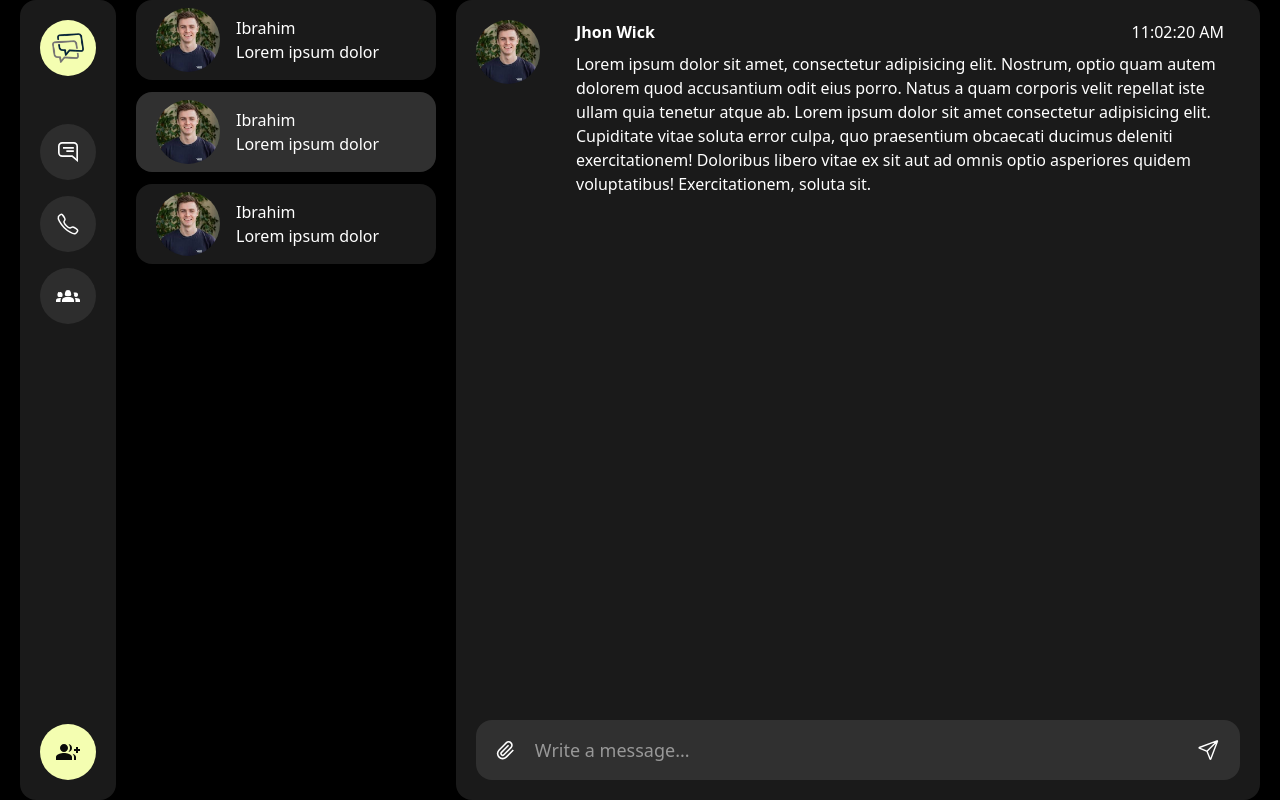
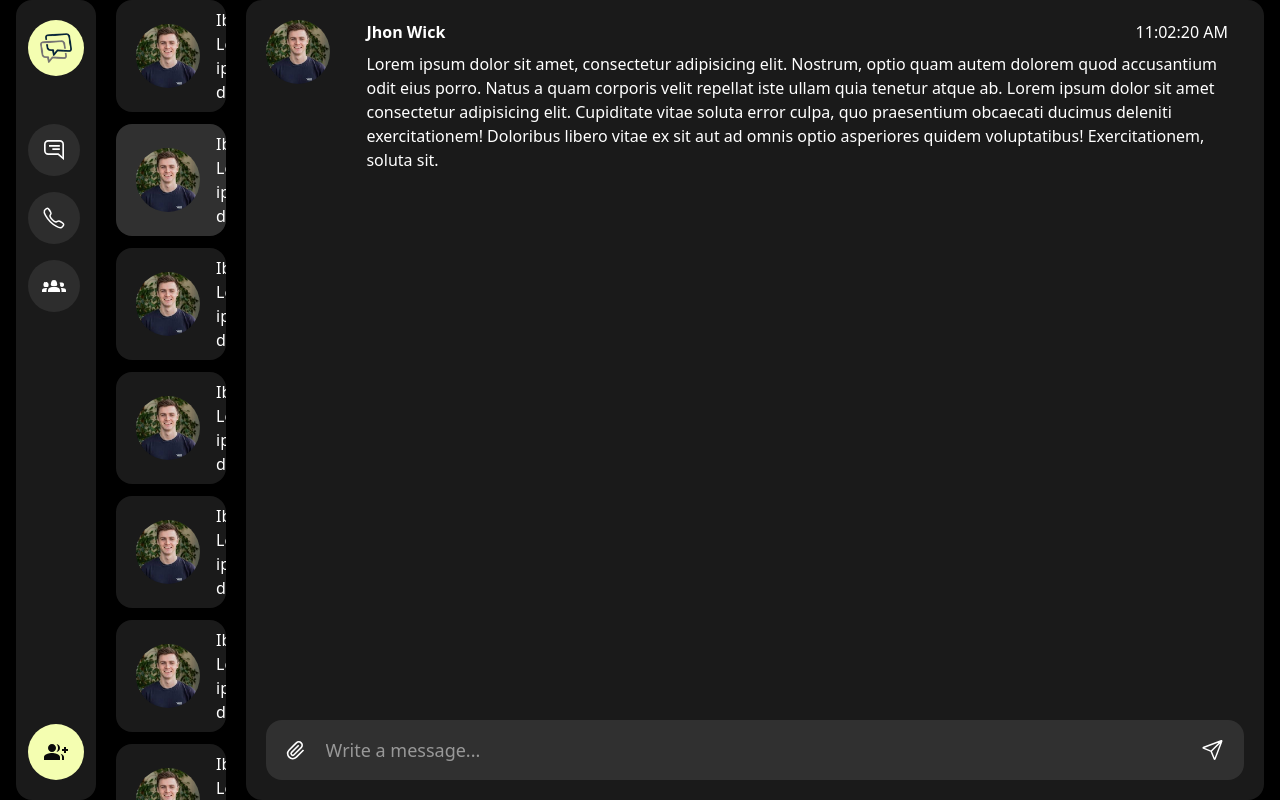
Before and after one commit to Ibrahim-Develops/online-chat-app, a Next.js app: page /chat/home in a window 1280 px wide. Built offline with nearby package versions, Linux system fonts and the light colour scheme.

Commit message:
Chatbar scroll

```diff
--- a/app/chat/layout.tsx
+++ b/app/chat/layout.tsx
@@ -3,7 +3,7 @@ import React from 'react'
 
 const layout = ({children}: Readonly<{children: React.ReactNode;}>) => {
   return (
-    <div className='flex'>
+    <div className='flex px-4'>
         <Asidebar/>
         {children}
     </div>
--- a/app/globals.css
+++ b/app/globals.css
@@ -126,3 +126,12 @@
     padding: 0;
   }
 }
+
+.scrollbar-hide::-webkit-scrollbar {
+  display: none;
+}
+
+.scrollbar-hide {
+  scrollbar-width: none;
+  -ms-overflow-style: none;
+}
--- a/components/Asidebar.tsx
+++ b/components/Asidebar.tsx
@@ -8,20 +8,20 @@ import Image from 'next/image'
 
 const Asidebar = () => {
     return (
-        <div className='ps-5'>
-            <div className='flex flex-col justify-between py-5 px-5 bg-[#1a1a1a] rounded-2xl h-screen'>
+        <div className=''>
+            <div className='flex flex-col justify-between py-5 px-3 bg-[#1a1a1a] rounded-2xl h-screen'>
                 <div className='flex flex-col gap-12'>
                     <div className='bg-[#f4feb1] w-14 h-14 flex justify-center items-center rounded-full'>
                         <Image src={Logo} alt='Logo' className='w-8' />
                     </div>
                     <div className='flex flex-col gap-4'>
-                        <div className='bg-[#303030e1] w-14 text-white h-14 flex text-xl justify-center items-center rounded-full cursor-pointer'>
+                        <div className='bg-[#303030e1] w-13 text-white h-13 flex text-xl justify-center items-center rounded-full cursor-pointer'>
                             <GrChat />
                         </div>
-                        <div className='bg-[#303030e1] w-14 text-white h-14 flex text-2xl justify-center items-center rounded-full cursor-pointer'>
+                        <div className='bg-[#303030e1] w-13 text-white h-13 flex text-2xl justify-center items-center rounded-full cursor-pointer'>
                             <IoCallOutline />
                         </div>
-                        <div className='bg-[#303030e1] w-14 text-white h-14 flex text-2xl justify-center items-center rounded-full cursor-pointer'>
+                        <div className='bg-[#303030e1] w-13 text-white h-13 flex text-2xl justify-center items-center rounded-full cursor-pointer'>
                             <MdGroups2 />
                         </div>
                     </div>
--- a/components/Chat.tsx
+++ b/components/Chat.tsx
@@ -22,10 +22,10 @@ const Chat = () => {
 
     return (
         <div className=''>
-            <div className='bg-[#1a1a1a] grow h-screen text-white px-5 me-5 rounded-2xl flex flex-col justify-between '>
 
+            <div className='bg-[#1a1a1a] grow h-screen text-white px-5 rounded-2xl flex flex-col justify-between '>
                 <div className="pt-5 flex gap-5">
-                    <Image src={Avatar} alt='Avatar' className='rounded-full w-16 h-16'/>
+                    <Image src={Avatar} alt='Avatar' className='rounded-full w-16 h-16' />
                     <div className='flex flex-col gap-2 mx-4'>
                         <div className='flex justify-between'>
                             <h1 className='font-bold'>Jhon Wick</h1>
@@ -35,7 +35,6 @@ const Chat = () => {
                     </div>
                 </div>
 
-
                 <div className="flex justify-between items-center gap-5 w-full bg-[#303030] py-4 px-5 rounded-2xl bottom-5 mb-5">
                     <div className="flex justify-center items-center gap-5 w-full">
                         <GrAttachment className="cursor-pointer text-xl" />
@@ -44,6 +43,7 @@ const Chat = () => {
                     <IoPaperPlaneOutline className="cursor-pointer text-2xl" />
                 </div>
             </div>
+
         </div>
     )
 }
--- a/components/ChatBar.tsx
+++ b/components/ChatBar.tsx
@@ -1,11 +1,11 @@
+import Avatar from '../assets/avatar.jpeg'
 import Image from 'next/image'
-import Avatar from '../assets/avatar.jpeg'
 
 const ChatBar = () => {
   return (
-    <div className='text-white mx-5 flex flex-col gap-3'>
+    <div className='text-white mx-5 flex flex-col gap-3 overflow-hidden overflow-y-scroll h-screen scrollbar-hide w-1/3 grow'>
 
-        <div className='flex gap-4 bg-[#1a1a1a] w-[300px] rounded-2xl px-5 py-2 items-center'>
+        <div className='flex gap-4 bg-[#1a1a1a] rounded-2xl px-5 py-2 items-center cursor-pointer'>
             <Image src={Avatar} alt='Avatar' className='rounded-full w-16 h-16'/>
             <div>
                 <h1 className='font-normal'>Ibrahim</h1>
@@ -13,7 +13,7 @@ const ChatBar = () => {
             </div>
         </div>
 
-        <div className='flex gap-4 bg-[#303030] w-[300px] rounded-2xl px-5 py-2 items-center'>
+        <div className='flex gap-4 bg-[#303030] rounded-2xl px-5 py-2 items-center cursor-pointer'>
             <Image src={Avatar} alt='Avatar' className='rounded-full w-16 h-16'/>
             <div>
                 <h1 className='font-normal'>Ibrahim</h1>
@@ -21,7 +21,77 @@ const ChatBar = () => {
             </div>
         </div>
 
-        <div className='flex gap-4 bg-[#1a1a1a] w-[300px] rounded-2xl px-5 py-2 items-center'>
+        <div className='flex gap-4 bg-[#1a1a1a] rounded-2xl px-5 py-2 items-center cursor-pointer'>
+            <Image src={Avatar} alt='Avatar' className='rounded-full w-16 h-16'/>
+            <div>
+                <h1 className='font-normal'>Ibrahim</h1>
+                <p className='font-thin'>Lorem ipsum dolor</p>
+            </div>
+        </div>
+        <div className='flex gap-4 bg-[#1a1a1a] rounded-2xl px-5 py-2 items-center cursor-pointer'>
+            <Image src={Avatar} alt='Avatar' className='rounded-full w-16 h-16'/>
+            <div>
+                <h1 className='font-normal'>Ibrahim</h1>
+                <p className='font-thin'>Lorem ipsum dolor</p>
+            </div>
+        </div>
+        <div className='flex gap-4 bg-[#1a1a1a] rounded-2xl px-5 py-2 items-center cursor-pointer'>
+            <Image src={Avatar} alt='Avatar' className='rounded-full w-16 h-16'/>
+            <div>
+                <h1 className='font-normal'>Ibrahim</h1>
+                <p className='font-thin'>Lorem ipsum dolor</p>
+            </div>
+        </div>
+        <div className='flex gap-4 bg-[#1a1a1a] rounded-2xl px-5 py-2 items-center cursor-pointer'>
+            <Image src={Avatar} alt='Avatar' className='rounded-full w-16 h-16'/>
+            <div>
+                <h1 className='font-normal'>Ibrahim</h1>
+                <p className='font-thin'>Lorem ipsum dolor</p>
+            </div>
+        </div>
+        <div className='flex gap-4 bg-[#1a1a1a] rounded-2xl px-5 py-2 items-center cursor-pointer'>
+            <Image src={Avatar} alt='Avatar' className='rounded-full w-16 h-16'/>
+            <div>
+                <h1 className='font-normal'>Ibrahim</h1>
+                <p className='font-thin'>Lorem ipsum dolor</p>
+            </div>
+        </div>
+        <div className='flex gap-4 bg-[#1a1a1a] rounded-2xl px-5 py-2 items-center cursor-pointer'>
+            <Image src={Avatar} alt='Avatar' className='rounded-full w-16 h-16'/>
+            <div>
+                <h1 className='font-normal'>Ibrahim</h1>
+                <p className='font-thin'>Lorem ipsum dolor</p>
+            </div>
+        </div>
+        <div className='flex gap-4 bg-[#1a1a1a] rounded-2xl px-5 py-2 items-center cursor-pointer'>
+            <Image src={Avatar} alt='Avatar' className='rounded-full w-16 h-16'/>
+            <div>
+                <h1 className='font-normal'>Ibrahim</h1>
+                <p className='font-thin'>Lorem ipsum dolor</p>
+            </div>
+        </div>
+        <div className='flex gap-4 bg-[#1a1a1a] rounded-2xl px-5 py-2 items-center cursor-pointer'>
+            <Image src={Avatar} alt='Avatar' className='rounded-full w-16 h-16'/>
+            <div>
+                <h1 className='font-normal'>Ibrahim</h1>
+                <p className='font-thin'>Lorem ipsum dolor</p>
+            </div>
+        </div>
+        <div className='flex gap-4 bg-[#1a1a1a] rounded-2xl px-5 py-2 items-center cursor-pointer'>
+            <Image src={Avatar} alt='Avatar' className='rounded-full w-16 h-16'/>
+            <div>
+                <h1 className='font-normal'>Ibrahim</h1>
+                <p className='font-thin'>Lorem ipsum dolor</p>
+            </div>
+        </div>
+        <div className='flex gap-4 bg-[#1a1a1a] rounded-2xl px-5 py-2 items-center cursor-pointer'>
+            <Image src={Avatar} alt='Avatar' className='rounded-full w-16 h-16'/>
+            <div>
+                <h1 className='font-normal'>Ibrahim</h1>
+                <p className='font-thin'>Lorem ipsum dolor</p>
+            </div>
+        </div>
+        <div className='flex gap-4 bg-[#1a1a1a] rounded-2xl px-5 py-2 items-center cursor-pointer'>
             <Image src={Avatar} alt='Avatar' className='rounded-full w-16 h-16'/>
             <div>
                 <h1 className='font-normal'>Ibrahim</h1>
--- /dev/null
+++ b/components/ui/scroll-area.tsx
@@ -0,0 +1,58 @@
+"use client"
+
+import * as React from "react"
+import * as ScrollAreaPrimitive from "@radix-ui/react-scroll-area"
+
+import { cn } from "@/lib/utils"
+
+function ScrollArea({
+  className,
+  children,
+  ...props
+}: React.ComponentProps<typeof ScrollAreaPrimitive.Root>) {
+  return (
+    <ScrollAreaPrimitive.Root
+      data-slot="scroll-area"
+      className={cn("relative", className)}
+      {...props}
+    >
+      <ScrollAreaPrimitive.Viewport
+        data-slot="scroll-area-viewport"
+        className="ring-ring/10 dark:ring-ring/20 dark:outline-ring/40 outline-ring/50 size-full rounded-[inherit] transition-[color,box-shadow] focus-visible:ring-4 focus-visible:outline-1"
+      >
+        {children}
+      </ScrollAreaPrimitive.Viewport>
+      <ScrollBar />
+      <ScrollAreaPrimitive.Corner />
+    </ScrollAreaPrimitive.Root>
+  )
+}
+
+function ScrollBar({
+  className,
+  orientation = "vertical",
+  ...props
+}: React.ComponentProps<typeof ScrollAreaPrimitive.ScrollAreaScrollbar>) {
+  return (
+    <ScrollAreaPrimitive.ScrollAreaScrollbar
+      data-slot="scroll-area-scrollbar"
+      orientation={orientation}
+      className={cn(
+        "flex touch-none p-px transition-colors select-none",
+        orientation === "vertical" &&
+          "h-full w-2.5 border-l border-l-transparent",
+        orientation === "horizontal" &&
+          "h-2.5 flex-col border-t border-t-transparent",
+        className
+      )}
+      {...props}
+    >
+      <ScrollAreaPrimitive.ScrollAreaThumb
+        data-slot="scroll-area-thumb"
+        className="bg-border relative flex-1 rounded-full"
+      />
+    </ScrollAreaPrimitive.ScrollAreaScrollbar>
+  )
+}
+
+export { ScrollArea, ScrollBar }
--- a/package.json
+++ b/package.json
@@ -10,6 +10,7 @@
   },
   "dependencies": {
     "@radix-ui/react-dialog": "^1.1.6",
+    "@radix-ui/react-scroll-area": "^1.2.3",
     "@radix-ui/react-slot": "^1.1.2",
     "class-variance-authority": "^0.7.1",
     "clsx": "^2.1.1",
```
Also changed, not shown: 1 other file (tests, documents, lock files or other folders).
